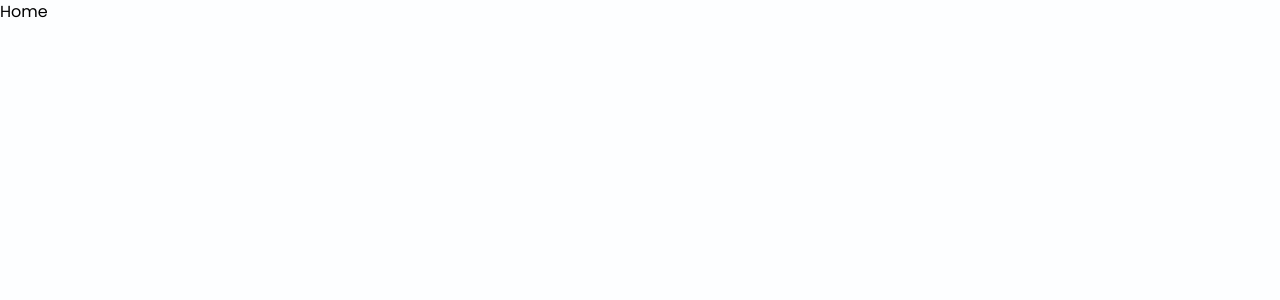
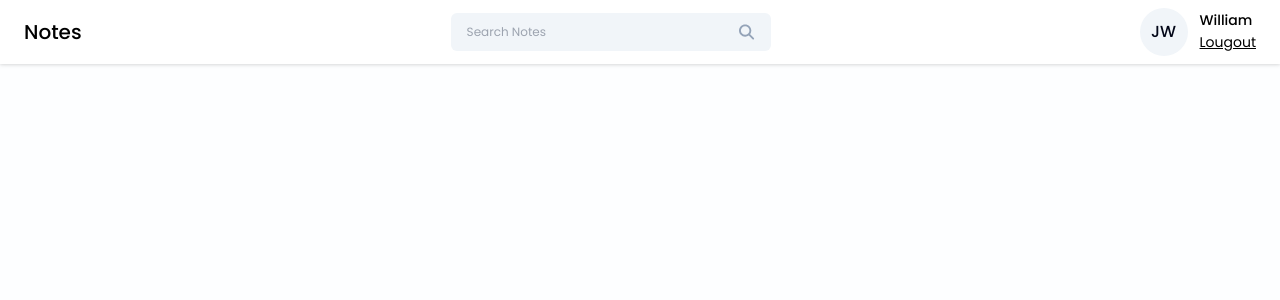
Before and after one commit to ArionDutta33/NOTE, a React (Vite) app in the folder frontend/: page /dashboard in a window 1280 px wide. Shown: the top 300 px of the page. Built offline with nearby package versions, Linux system fonts and the light colour scheme.

Commit message:
Search bar+profile card

```diff
--- /dev/null
+++ b/frontend/src/Components/Cards/ProfileInfo.jsx
@@ -0,0 +1,19 @@
+import { getInitials } from "../../Utils/helper";
+
+const ProfileInfo = () => {
+  return (
+    <div className=" flex items-center gap-3">
+      <div className="w-12 h-12 flex items-center justify-center rounded-full text-slate-950 font-medium bg-slate-100">
+        {getInitials(" John William")}
+      </div>
+      <div>
+        <p className="text-sm font-medium">William</p>
+        <button className="text-sm font-text-slate-700 underline">
+          Lougout
+        </button>
+      </div>
+    </div>
+  );
+};
+
+export default ProfileInfo;
--- a/frontend/src/Components/Navbar.jsx
+++ b/frontend/src/Components/Navbar.jsx
@@ -1,7 +1,30 @@
+import { useNavigate } from "react-router-dom";
+import ProfileInfo from "./Cards/ProfileInfo";
+import { useState } from "react";
+import Searchbar from "./Searchbar/Searchbar";
 const Navbar = () => {
+  const [searchQuery, setSearchQuery] = useState("");
+  const navigate = useNavigate();
+  const onLogout = () => {
+    navigate("/logout");
+  };
+
+  const handleSearch = () => {};
+  const onClearSearch = () => {
+    setSearchQuery("");
+  };
   return (
     <div className="bg-white flex items-center justify-between px-6 py-2 drop-shadow">
       <h2 className="text-xl font-medium text-black py-2">Notes</h2>
+      <Searchbar
+        value={searchQuery}
+        onChange={(target) => {
+          setSearchQuery(target.value);
+        }}
+        handleSearch={handleSearch}
+        onClearSearch={onClearSearch}
+      />
+      <ProfileInfo onLogout={onLogout} />
     </div>
   );
 };
--- /dev/null
+++ b/frontend/src/Components/Searchbar/Searchbar.jsx
@@ -0,0 +1,30 @@
+import React from "react";
+import { FaMagnifyingGlass } from "react-icons/fa6";
+import { IoMdClose } from "react-icons/io";
+
+const Searchbar = ({ value, onChange, handleSearch, clearSearchQuery }) => {
+  return (
+    <div className="w-80 flex items-center px-4 bg-slate-100 rounded-md">
+      <input
+        type="text"
+        placeholder="Search Notes"
+        className="w-full text-xs bg-transparent py-[11px] outline-none"
+        value={value}
+        onChange={onChange}
+      />
+
+      {value && (
+        <IoMdClose
+          className="text-xl text-slate-500 cursor-pointer hover:text-black nr-3"
+          onClick={clearSearchQuery}
+        />
+      )}
+      <FaMagnifyingGlass
+        className="text-slate-400 cursor-pointer hover:text-black"
+        onClick={handleSearch}
+      />
+    </div>
+  );
+};
+
+export default Searchbar;
--- a/frontend/src/Pages/Home/Home.jsx
+++ b/frontend/src/Pages/Home/Home.jsx
@@ -1,5 +1,10 @@
+import Navbar from "../../Components/Navbar";
 const Home = () => {
-  return <div>Home</div>;
+  return (
+    <>
+      <Navbar />
+    </>
+  );
 };
 
 export default Home;
--- a/frontend/src/Utils/helper.js
+++ b/frontend/src/Utils/helper.js
@@ -2,3 +2,14 @@
     const regex = /^[^\s@]+@[^\s@]+\.[^\s@]+$/;
     return regex.test(email)
 }
+export const getInitials = (name) => {
+    if (!name) return "";
+    const words = name.trim().split(/\s+/); // Remove extra spaces and split by spaces
+    let initials = "";
+    for (let i = 0; i < Math.min(words.length, 2); i++) {
+        if (words[i].length > 0) {
+            initials += words[i][0];
+        }
+    }
+    return initials.toUpperCase();
+};
```
